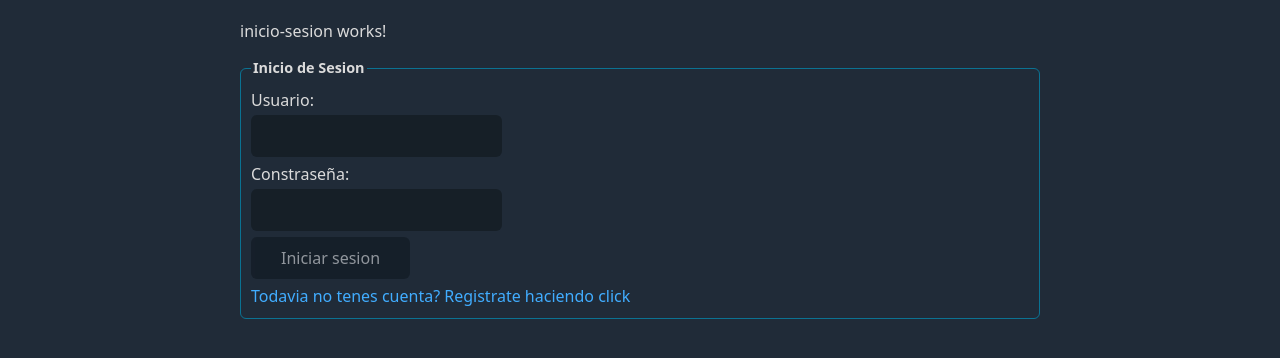
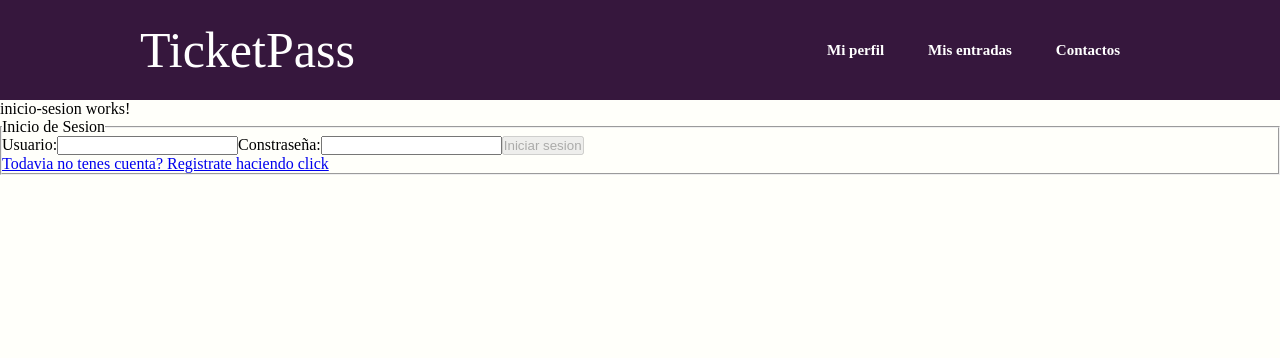
Before and after one commit to JuliMoriis/TicketPass-project, an Angular app: page / in a window 1280 px wide. Shown: the top 358 px of the page. Built offline with nearby package versions, Linux system fonts and the light colour scheme; no server answers.

Commit message:
comienzo las visuales

```diff
--- a/src/index.html
+++ b/src/index.html
@@ -6,11 +6,30 @@
   <base href="/">
   <meta name="viewport" content="width=device-width, initial-scale=1">
   <link rel="icon" type="image/x-icon" href="favicon.ico">
-  <link rel="stylesheet" href="https://cdn.jsdelivr.net/npm/water.css@2/out/dark.css">
+  <!-- <link rel="stylesheet" href="https://cdn.jsdelivr.net/npm/water.css@2/out/dark.css"> -->
+<link rel="stylesheet" href="styles.css">
 
 </head>
 <body>
-  <app-root></app-root>
+  <header>
+
+     <div class="wrapper">
+      <div class="logo">TicketPass</div>
+      <nav>
+        <a href="#">Mi perfil</a>  <!-- aca van los router links -->
+        <a href="#">Mis entradas</a>
+        <a href="#">Contactos</a>
+      </nav>
+    </div>
+
+  </header>
+
+  <div>
+    <app-root></app-root>
+  </div>
+
+
+
 
 </body>
 </html>
--- a/src/styles.css
+++ b/src/styles.css
@@ -1 +1,52 @@
-/* You can add global styles to this file, and also import other style files */
+
+*{
+    margin: 0;
+    padding:0;
+}
+
+body{
+    background:#fffffa;
+}
+
+header{
+    width:100%;
+    overflow:hidden;
+    background:#36173d;
+    margin: bottom 20px;;
+}
+
+.wrapper {
+    width: 90%;
+    max-width: 1000px;
+    margin:auto;
+    overflow:hidden;
+}
+header .logo {
+    color:white;
+    font-size: 50px;
+    line-height: 100px;
+    float:left;
+}
+
+header nav {
+    float: right;
+    line-height:100px;
+}
+
+header nav a {
+    display: inline-block;
+    color: #fff;
+    text-decoration:none;
+    padding: 10px 20px;
+    line-height:normal;
+    font-size: 15px;
+    font-weight:bold;
+    -webkit-transition:all 500ms ease;
+    -o-transition:all 500ms ease;
+    transition:all 500ms ease;
+}
+
+header nav a:hover{
+    background:#ff4845;
+    border-radius:50px;
+}
```
